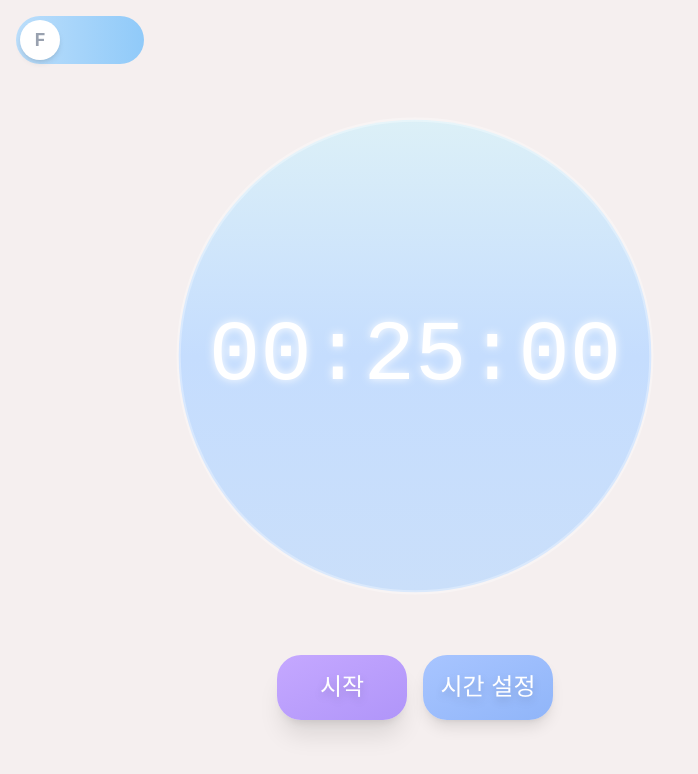
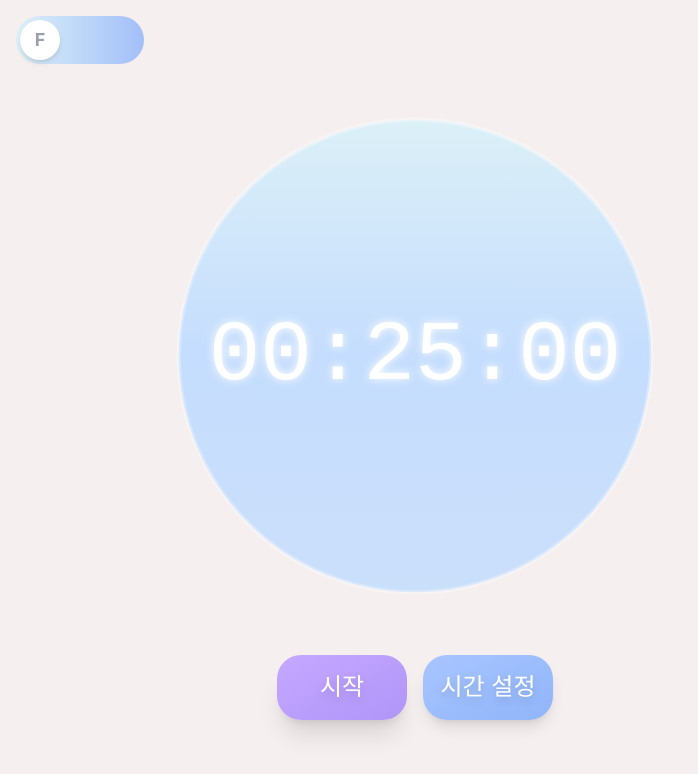
Before and after one commit to OMORI-Aubrey/FocusFlow, a React (Vite) app: page / in a window 1280 px wide. Shown: the top 774 px of the page, without its empty margins (0-698 px from the left). Built offline with nearby package versions, Linux system fonts and the light colour scheme; the HTML template or start-up script is replaced by a standard one.

Commit message:
chore: 집중/휴식 모드 전환 스위치 색 변경

```diff
--- a/src/components/ModeSwitch/ModeSwitch.jsx
+++ b/src/components/ModeSwitch/ModeSwitch.jsx
@@ -9,8 +9,8 @@ function ModeSwitch({ isFocusMode, setIsFocusMode }) {
       initial={false}
       animate={{
         background: isFocusMode
-          ? 'linear-gradient(to right, #BBDEFB, #90CAF9)'
-          : 'linear-gradient(to right, #C5A8FF, #E5D4FF)',
+          ? 'linear-gradient(to right, #DCF0F7, #A2BFF9)'
+          : 'linear-gradient(to right, #E2B4E2, #F3E0EE)',
       }}
       transition={{ duration: 0.8 }}
     >
```
